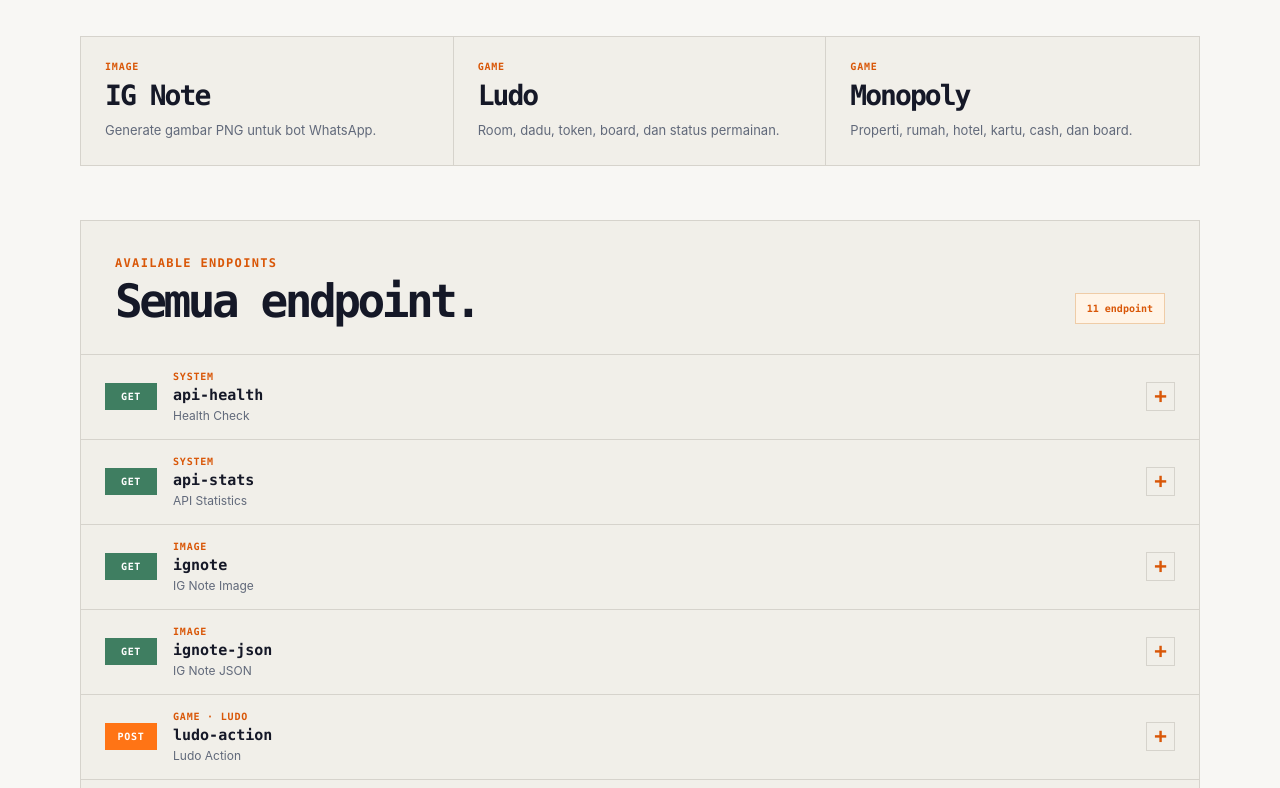
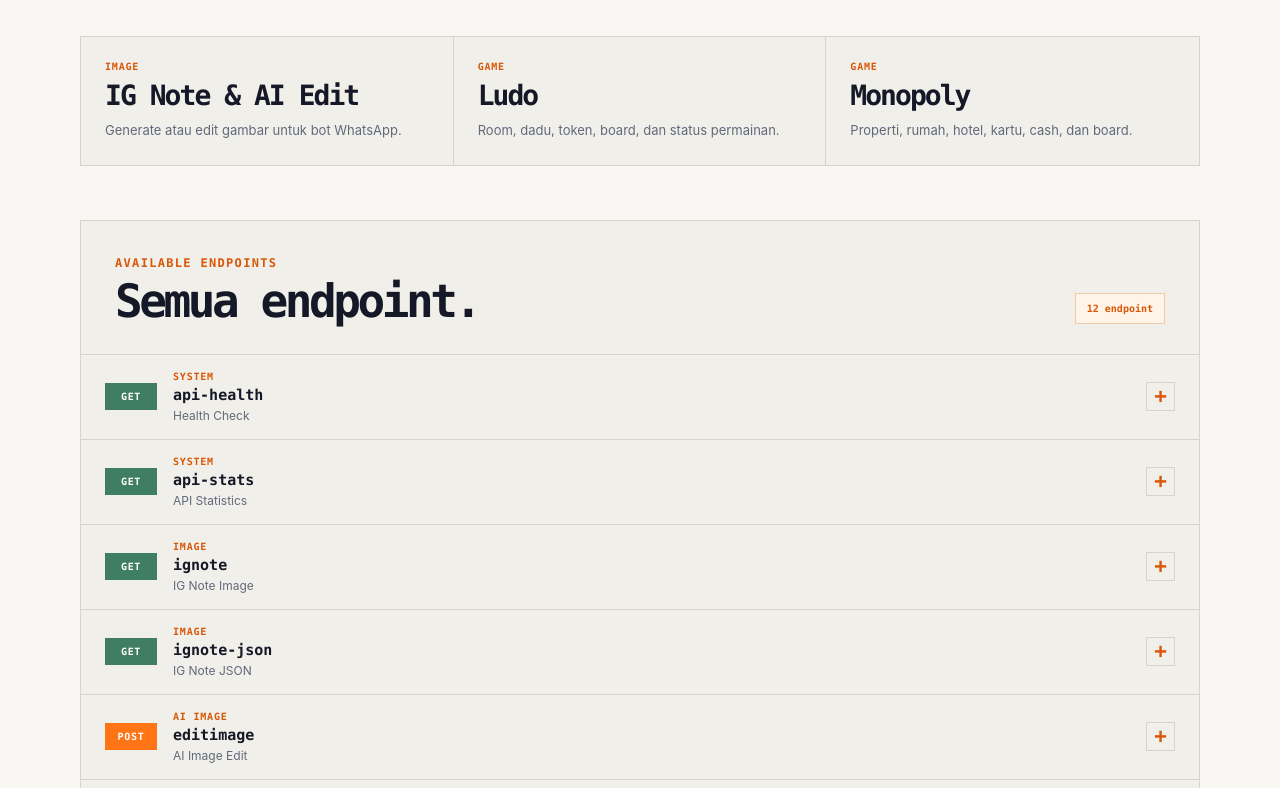
Before and after one commit to x-znn/arunika-api, a Next.js app: page /docs in a window 1280 px wide. Shown: the part 432-1220 px from the top of the page. Built offline with nearby package versions, Linux system fonts and the light colour scheme.

Commit message:
Add files via upload

```diff
--- a/app/docs/page.jsx
+++ b/app/docs/page.jsx
@@ -58,6 +58,28 @@
     ],
     example:
       "/api/v1/ignote/json?name=zann&text=Halo%20semua"
+  },
+  {
+    id: "editimage",
+    name: "editimage",
+    group: "AI IMAGE",
+    method: "POST",
+    title: "AI Image Edit",
+    route: "/api/v1/editimage",
+    description:
+      "Mengedit gambar dari URL publik menggunakan prompt AI. Hasil respons langsung berupa file gambar PNG/JPG/WEBP.",
+    params: [
+      ["imageUrl", "URL publik gambar JPG, PNG, atau WEBP. Maksimum 8 MB."],
+      ["prompt", "Instruksi perubahan gambar, misalnya: ubah menjadi 3D cute."],
+      ["size", "Opsional: 1024x1024, 1536x1024, 1024x1536, 1792x1024, atau 1024x1792."],
+      ["apikey", "API key Arunika bila endpoint diproteksi."]
+    ],
+    example: `{
+  "imageUrl": "https://contoh.com/foto.jpg",
+  "prompt": "Ubah gambar menjadi ilustrasi 3D cute, pertahankan pose dan objek utama.",
+  "size": "1024x1024",
+  "apikey": "API_KEY_KAMU"
+}`
   },
   {
     id: "ludo-action",
@@ -193,7 +215,7 @@
         <h1>Docs.</h1>
 
         <p>
-          Dokumentasi endpoint Arunika API untuk image generator, Ludo, dan
+          Dokumentasi endpoint Arunika API untuk image generator, AI image edit, Ludo, dan
           Monopoly Indonesia.
         </p>
 
@@ -211,8 +233,8 @@
       <section className="docs-overview">
         <article>
           <span>IMAGE</span>
-          <strong>IG Note</strong>
-          <small>Generate gambar PNG untuk bot WhatsApp.</small>
+          <strong>IG Note & AI Edit</strong>
+          <small>Generate atau edit gambar untuk bot WhatsApp.</small>
         </article>
 
         <article>
```
